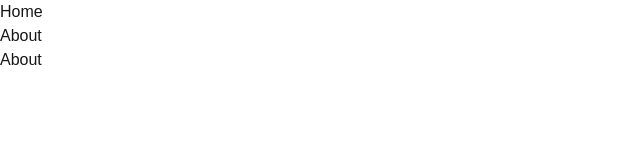
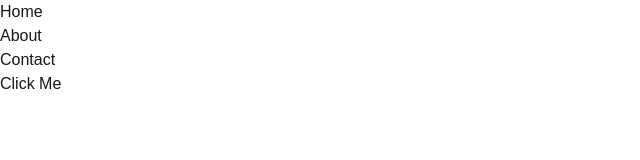
Before and after one commit to ajmalMundumuzhi/next-js, a Next.js app: page /contact in a window 1280 px wide. Shown: the top 160 px of the page, without its empty margins (0-640 px from the left). Built offline with nearby package versions, Linux system fonts and the light colour scheme.

Commit message:
server vs client component finsihed

```diff
--- /dev/null
+++ b/app/about/button.tsx
@@ -0,0 +1,10 @@
+"use client"
+export default function ButtonComponent() {
+    return (
+        <div>
+            <button onClick={() => alert('Hello')}>
+                Click Me
+            </button>
+        </div>
+    )
+}
--- /dev/null
+++ b/app/about/page.tsx
@@ -0,0 +1,13 @@
+import ButtonComponent from "./button";
+
+export default async function About () {
+    console.log("Is this is a server or client component?")
+
+    const response = await fetch("https://jsonplaceholder.typicode.com");
+    const posts = response.json();
+    console.log(posts);
+
+    return (
+        <ButtonComponent />
+    )
+}
--- a/app/contact/page.tsx
+++ b/app/contact/page.tsx
@@ -1,3 +1,12 @@
-export default function About() {
-    return <div>About</div>
+"use client";
+
+export default function Contact() {
+    console.log('Is this is a server or client component?')
+    return (
+        <div>
+            <button onClick={ () => alert('Hello')}>
+                Click Me
+            </button>
+        </div>
+    )
 }
--- a/app/layout.tsx
+++ b/app/layout.tsx
@@ -31,6 +31,7 @@ export default function RootLayout({
       <body className="min-h-full flex flex-col">
       <Link href={"/"}>Home</Link>
       <Link href={"/about"}>About</Link>
+      <Link href={"/contact"}>Contact</Link>
         {children}
         </body>
     </html>
```
